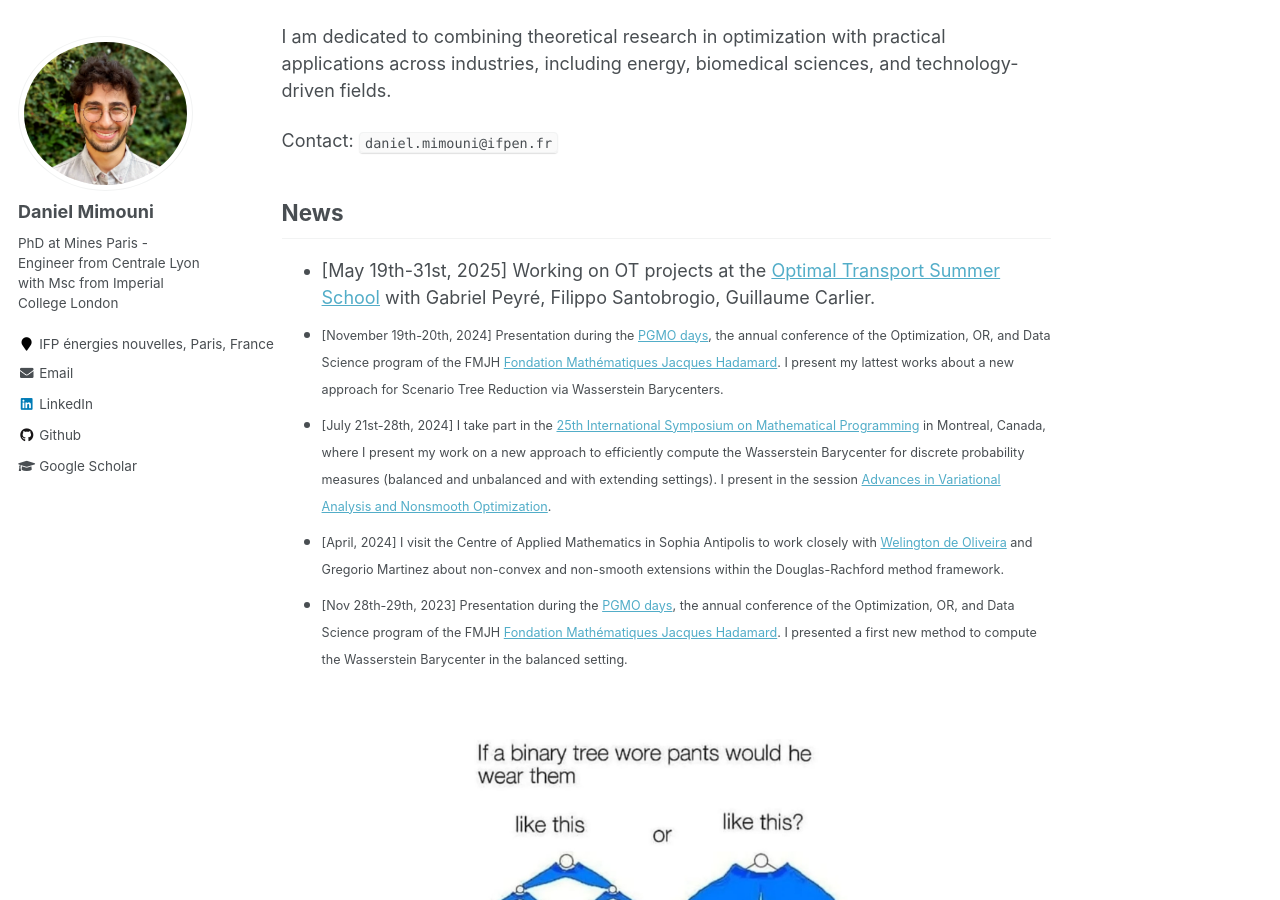
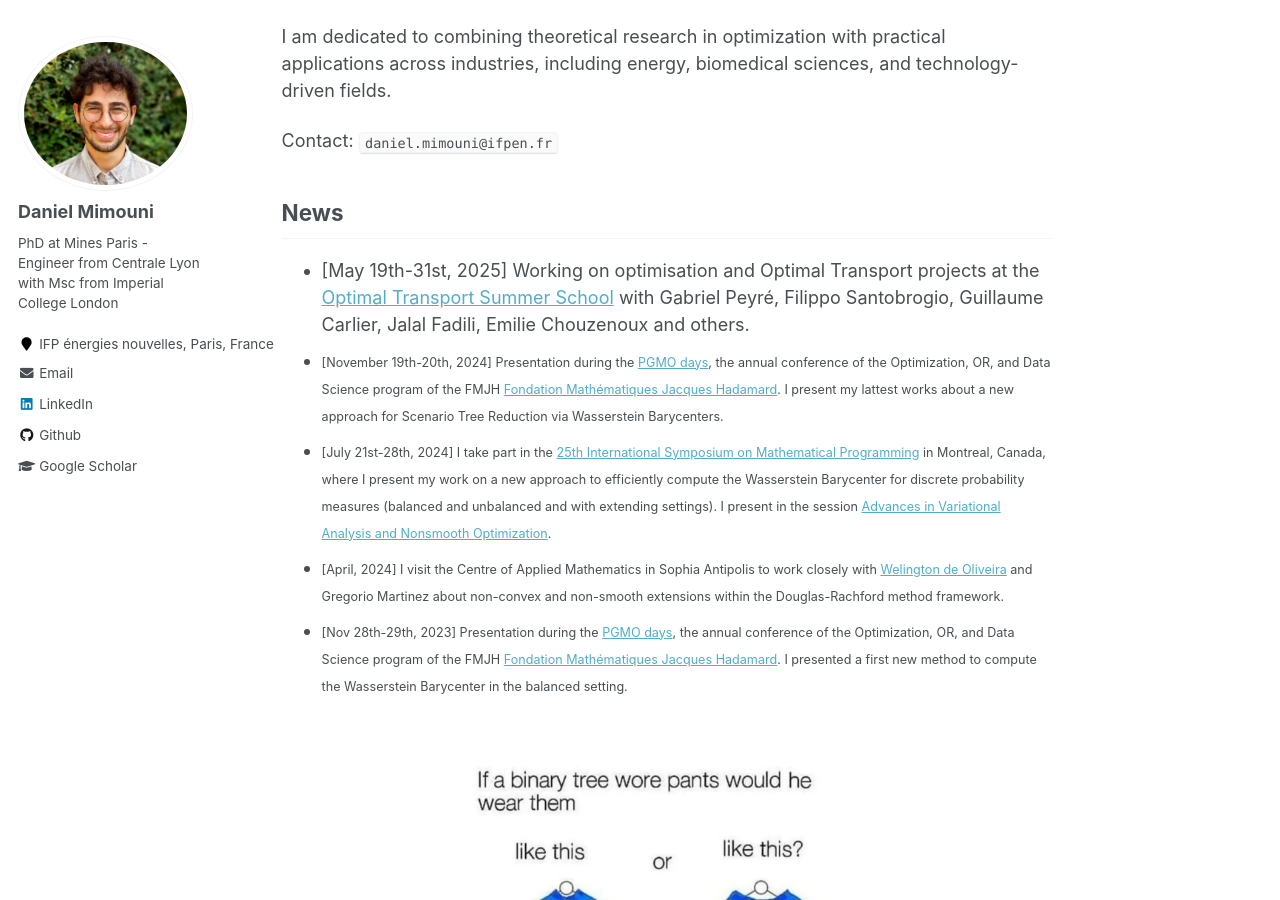
Before and after one commit to dan-mim/dan-mim.github.io, a Jekyll site: the page built from _pages/about.md, in a window 1280 px wide and 900 px high, scrolled down 346 px. Built offline with Jekyll 4.4.1, drawn with Linux system fonts in a browser that asks for light colours.

Commit message:
Update about.md

```diff
--- a/_pages/about.md
+++ b/_pages/about.md
@@ -20,7 +20,7 @@ I am dedicated to combining theoretical research in optimization with practical
 Contact: `daniel.mimouni@ifpen.fr`
 
 ## News
-- [May 19th-31st, 2025] Working on OT projects at the [Optimal Transport Summer School](https://cimpa.este.ovh/) with Gabriel Peyré, Filippo Santobrogio, Guillaume Carlier.
+- [May 19th-31st, 2025] Working on optimisation and Optimal Transport projects at the [Optimal Transport Summer School](https://cimpa.este.ovh/) with Gabriel Peyré, Filippo Santobrogio, Guillaume Carlier, Jalal Fadili, Emilie Chouzenoux and others.
 - <span style="font-size: 70%;">[November 19th-20th, 2024] Presentation during the [PGMO days](https://www.fondation-hadamard.fr/fr/programmes/les-programmes-thematiques/home/pgmo-days/), the annual conference of the Optimization, OR, and Data Science program of the FMJH [Fondation Mathématiques Jacques Hadamard](https://smf.emath.fr/evenements-smf/pgmo-days-2023). I present my lattest works about a new approach for Scenario Tree Reduction via Wasserstein Barycenters.</span><br>
 - <span style="font-size: 70%;">[July 21st-28th, 2024] I take part in the  [25th International Symposium on Mathematical Programming](https://ismp2024.gerad.ca/) in Montreal, Canada, where I present my work on a new approach to efficiently compute the Wasserstein Barycenter for discrete probability measures (balanced and unbalanced and with extending settings). I present in the session [Advances in Variational Analysis and Nonsmooth Optimization](https://ismp2024.gerad.ca/schedule/TA/112).</span><br>
 - <span style="font-size: 70%;">[April, 2024] I visit the Centre of Applied Mathematics in Sophia Antipolis to work closely with [Welington de Oliveira](https://www.oliveira.mat.br/) and Gregorio Martinez about non-convex and non-smooth extensions within the Douglas-Rachford method framework.</span> <br>
```
